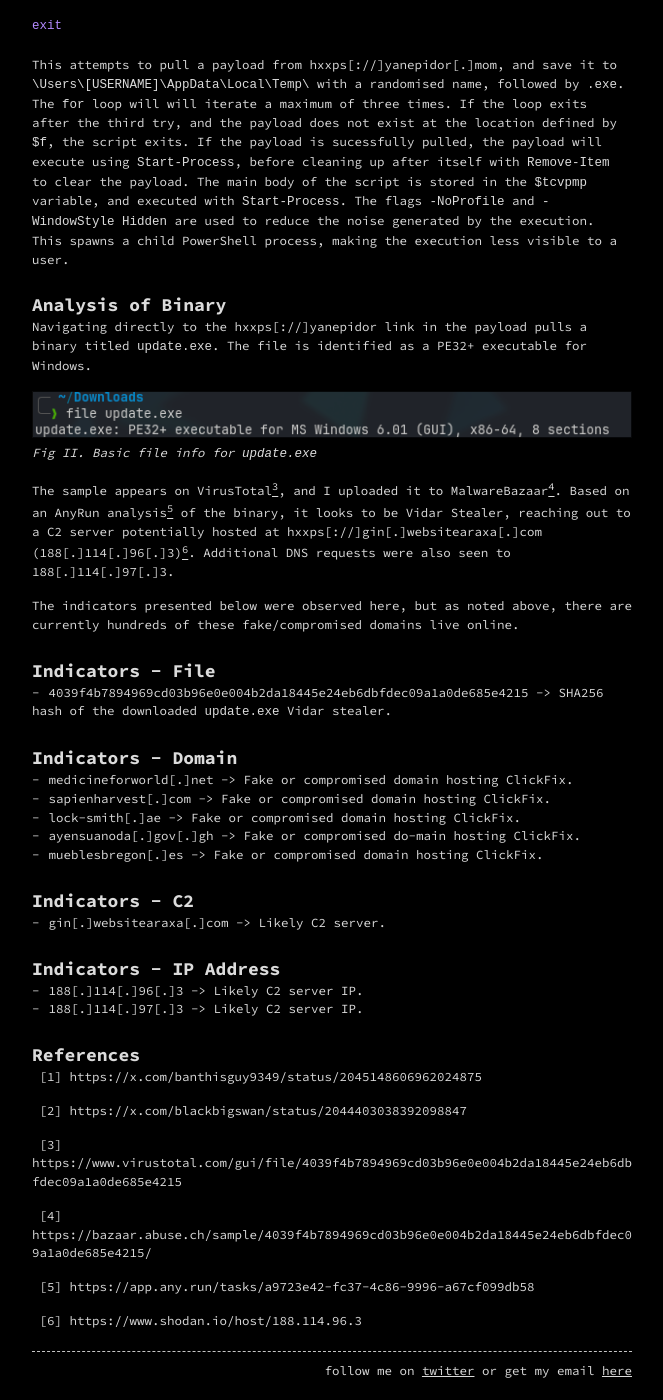
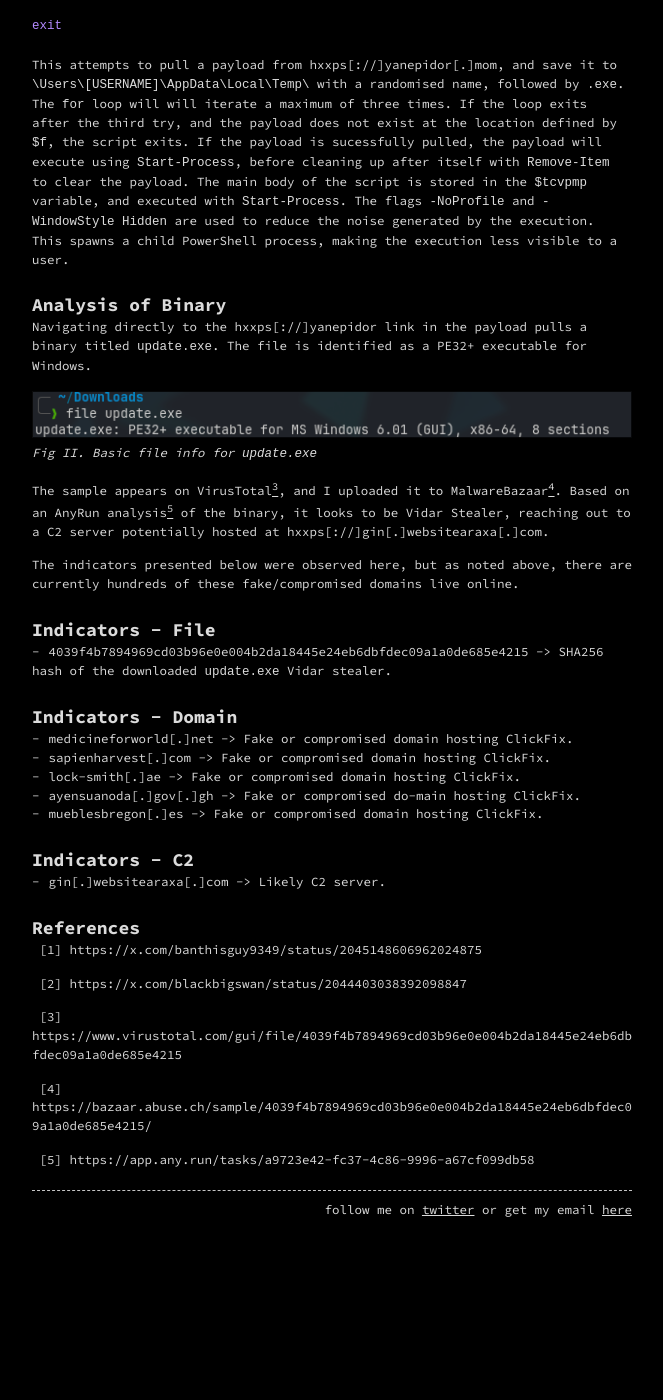
Before and after one commit to contrxl/contrxl.github.io, a Jekyll site: the page built from _posts/2026-04-17-ClickFixVidarCampaign.md, in a window 1280 px wide and 1400 px high, scrolled down 2750 px. Shown: the whole window, without its empty margins (308-971 px from the left). Built offline with Jekyll 4.4.1, drawn with Linux system fonts in a browser that asks for light colours; comment, search, counter and statistics services are not loaded; after the commit the page ends 3989 px from its top, so only the background shows below that.

Commit message:
Removed CloudFlare IPs from C2 attribution (whoops)

```diff
--- a/_posts/2026-04-17-ClickFixVidarCampaign.md
+++ b/_posts/2026-04-17-ClickFixVidarCampaign.md
@@ -89,7 +89,7 @@ Navigating directly to the hxxps[://]yanepidor link in the payload pulls a binar
 <img src="../images/clickfix/InfoUpdate.png" />
 *Fig II. Basic file info for `update.exe`*
 
-The sample appears on VirusTotal<a href="#3"><sup>3</sup></a>, and I uploaded it to MalwareBazaar<a href="#4"><sup>4</sup></a>. Based on an AnyRun analysis<a href="#5"><sup>5</sup></a> of the binary, it looks to be Vidar Stealer, reaching out to a C2 server potentially hosted at hxxps[://]gin[.]websitearaxa[.]com (188[.]114[.]96[.]3)<a href="#6"><sup>6</sup></a>. Additional DNS requests were also seen to 188[.]114[.]97[.]3.
+The sample appears on VirusTotal<a href="#3"><sup>3</sup></a>, and I uploaded it to MalwareBazaar<a href="#4"><sup>4</sup></a>. Based on an AnyRun analysis<a href="#5"><sup>5</sup></a> of the binary, it looks to be Vidar Stealer, reaching out to a C2 server potentially hosted at hxxps[://]gin[.]websitearaxa[.]com.
 
 The indicators presented below were observed here, but as noted above, there are currently hundreds of these fake/compromised domains live online.
 
@@ -106,14 +106,9 @@ The indicators presented below were observed here, but as noted above, there are
 # Indicators - C2
   - gin[.]websitearaxa[.]com -> Likely C2 server.
 
-# Indicators - IP Address
-  - 188[.]114[.]96[.]3 -> Likely C2 server IP.
-  - 188[.]114[.]97[.]3 -> Likely C2 server IP.
-
 # References
 <p id="1"> [1] https://x.com/banthisguy9349/status/2045148606962024875
 <p id="2"> [2] https://x.com/blackbigswan/status/2044403038392098847
 <p id="3"> [3] https://www.virustotal.com/gui/file/4039f4b7894969cd03b96e0e004b2da18445e24eb6dbfdec09a1a0de685e4215
 <p id="4"> [4] https://bazaar.abuse.ch/sample/4039f4b7894969cd03b96e0e004b2da18445e24eb6dbfdec09a1a0de685e4215/
 <p id="5"> [5] https://app.any.run/tasks/a9723e42-fc37-4c86-9996-a67cf099db58
-<p id="6"> [6] https://www.shodan.io/host/188.114.96.3
```
